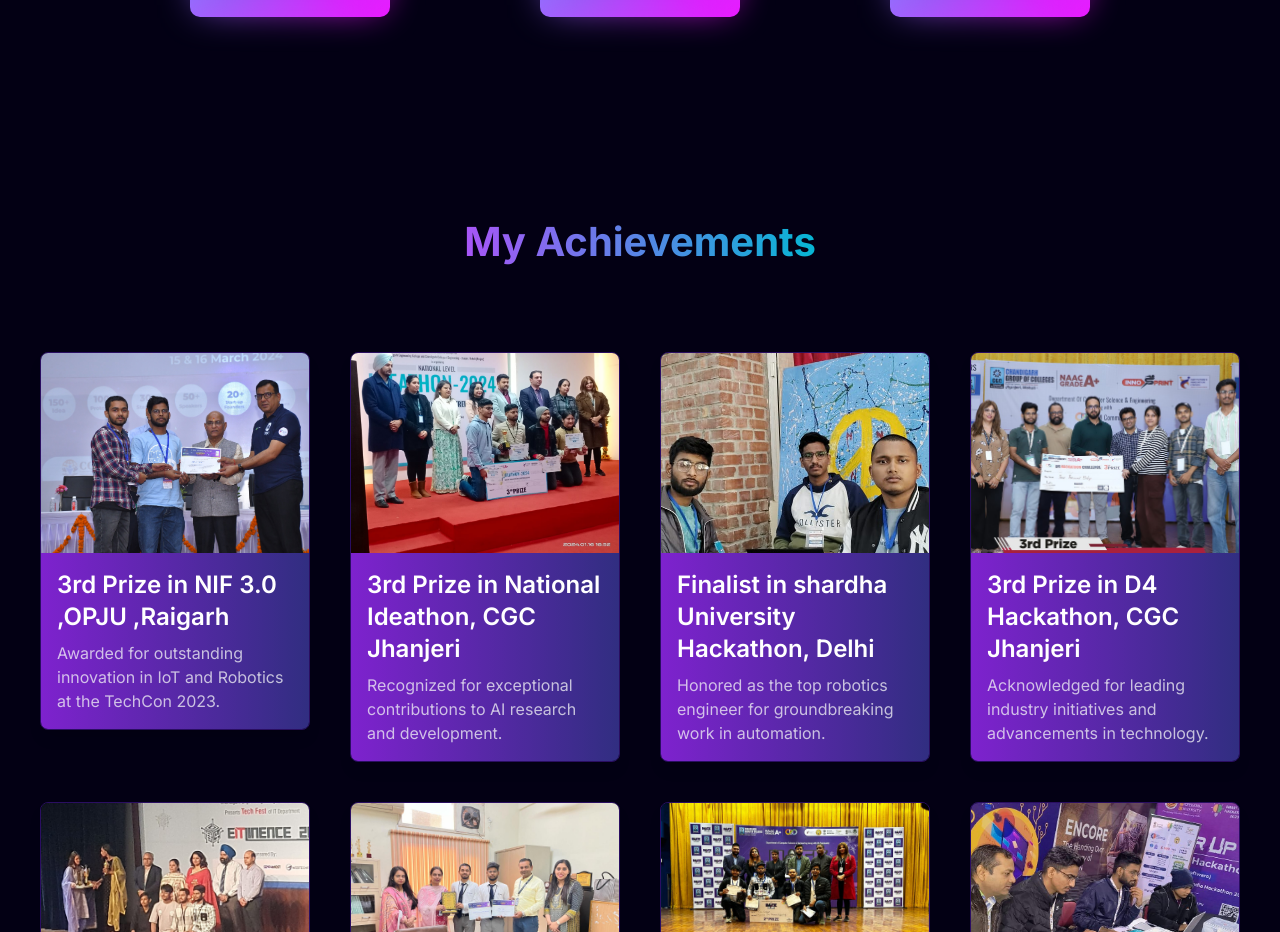
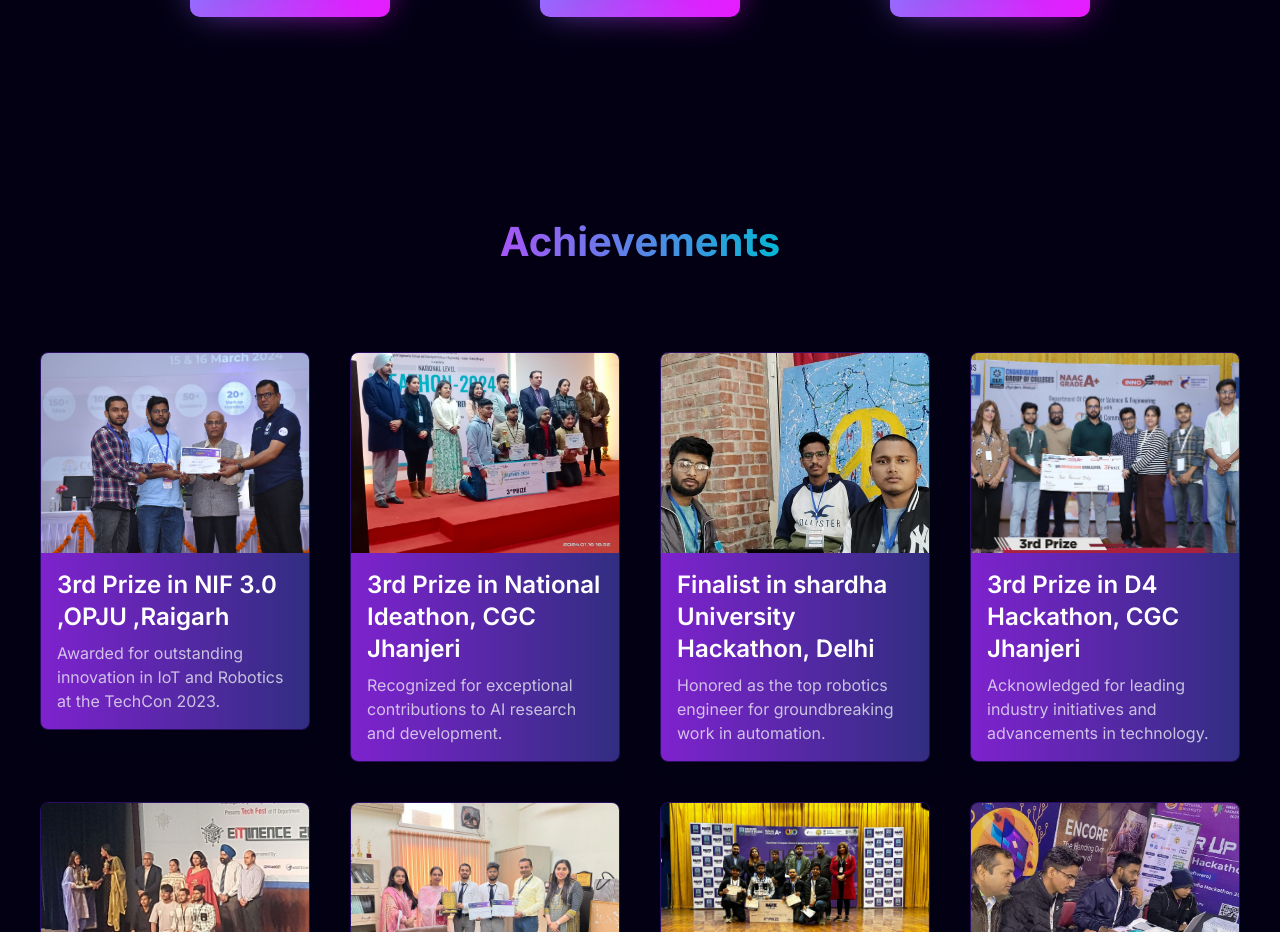
Before and after one commit to Amandeep603/veritexinnovation, a Next.js app: page / in a window 1280 px wide. Shown: the part 2887-3819 px from the top of the page. Built offline with nearby package versions, Linux system fonts and the light colour scheme; a web font is replaced by a local one.

Commit message:
updated card

```diff
--- a/components/main/Achievements.tsx
+++ b/components/main/Achievements.tsx
@@ -8,7 +8,7 @@
       id="achievements"
     >
       <h1 className="text-[40px] font-bold text-transparent bg-clip-text bg-gradient-to-r from-purple-500 to-cyan-500 py-20">
-        My Achievements
+        Achievements
       </h1>
       <div className="h-full w-full grid grid-cols-1 md:grid-cols-2 lg:grid-cols-4 gap-10 px-10">
         <AchievementCard
```
